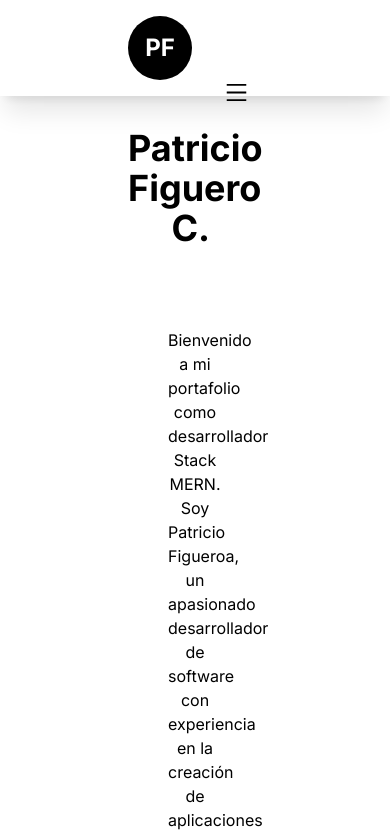
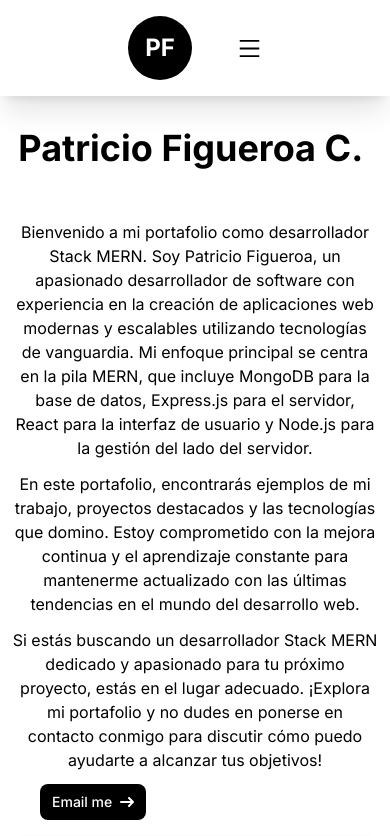
Before and after one commit to Patriciof02/portafolio-next, a Next.js app: page /about in a window 390 px wide. Shown: the top 836 px of the page. Built offline with nearby package versions, Linux system fonts and the light colour scheme.

Commit message:
mejora de responsive en dispositivos moviles

```diff
--- a/src/app/about/page.jsx
+++ b/src/app/about/page.jsx
@@ -3,15 +3,22 @@ import React from 'react'
 
 const page = () => {
   return (
-    <div className='  p-32  w-full h-full  ' >
-      <AnimatedText className="text-4xl mb-10" text={'Patricio Figueroa C.'}/>
+    <div className='  md:p-32  w-full h-full  ' >
+      <AnimatedText className="pt-32 text-4xl mb-10" text={'Patricio Figueroa C.'}/>
 
-     <p className='m-10 text-center '>Bienvenido a mi portafolio como desarrollador Stack MERN. Soy Patricio Figueroa, un apasionado desarrollador de software con experiencia en la creación de aplicaciones web modernas y escalables utilizando tecnologías de vanguardia. Mi enfoque principal se centra en la pila MERN, que incluye MongoDB para la base de datos, Express.js para el servidor, React para la interfaz de usuario y Node.js para la gestión del lado del servidor.
+     <p className='m-3 md:m-10 text-center '>Bienvenido a mi portafolio como desarrollador Stack MERN. Soy Patricio Figueroa, un apasionado desarrollador de software con experiencia en la creación de aplicaciones web modernas y escalables utilizando tecnologías de vanguardia. Mi enfoque principal se centra en la pila MERN, que incluye MongoDB para la base de datos, Express.js para el servidor, React para la interfaz de usuario y Node.js para la gestión del lado del servidor.
      </p>
-     <p className='m-10 text-center'>En este portafolio, encontrarás ejemplos de mi trabajo, proyectos destacados y las tecnologías que domino. Estoy comprometido con la mejora continua y el aprendizaje constante para mantenerme actualizado con las últimas tendencias en el mundo del desarrollo web.
+     <p className='m-3 md:m-10 text-center'>En este portafolio, encontrarás ejemplos de mi trabajo, proyectos destacados y las tecnologías que domino. Estoy comprometido con la mejora continua y el aprendizaje constante para mantenerme actualizado con las últimas tendencias en el mundo del desarrollo web.
      </p>
-     <p className='m-10 text-center'>Si estás buscando un desarrollador Stack MERN dedicado y apasionado para tu próximo proyecto, estás en el lugar adecuado. ¡Explora mi portafolio y no dudes en ponerse en contacto conmigo para discutir cómo puedo ayudarte a alcanzar tus objetivos!
+     <p className='m-3 md:m-10 text-center'>Si estás buscando un desarrollador Stack MERN dedicado y apasionado para tu próximo proyecto, estás en el lugar adecuado. ¡Explora mi portafolio y no dudes en ponerse en contacto conmigo para discutir cómo puedo ayudarte a alcanzar tus objetivos!
      </p>
+
+     <a href='mailto:pato.figue@gmail.com?cc=, , &bcc=&subject=Confirmación cita &body=Estoy buscando un desarrollador web de tus características de ser posible programemos una cita para discutirlo.' target={'_blank'} className='mx-10 inline-flex items-center px-3 py-2 text-sm font-medium text-center  text-white bg-black rounded-lg hover:bg-grey focus:ring-4 focus:outline-none focus:ring-white-300 dark:bg-black-600 dark:hover:bg-blue-700 dark:focus:ring-white-800'>
+            Email me
+             <svg className='w-3.5 h-3.5 ml-2' aria-hidden='true' xmlns='http://www.w3.org/2000/sv' fill='none' viewBox='0 0 14 10'>
+                <path stroke='currentColor' stroke-linecap='round' stroke-linejoin='round' stroke-width='2' d='M1 5h12m0 0L9 1m4 4L9 9'/>
+            </svg>
+        </a>
     </div>
   )
 }
--- a/src/app/page.js
+++ b/src/app/page.js
@@ -10,13 +10,13 @@ import { AnimatedImage } from '@/components/AnimatedImage'
 export default function Home() {
   return (
     <>
-    <div className=' w-full h-full pt-32 px-20  md:p-32 flex justify-center'>
+    <div className=' w-full h-full pt-32 px-5  md:p-32 flex justify-center'>
     <main className=' flex-column md:flex items-center md:justify-between justify-center h-full w-full gap-4'>
 
     <AnimatedImage src='https://res.cloudinary.com/dfa2pjwt4/image/upload/v1695485140/sketchme_qnjxjk.jpg' alt='imagen jumbotron' width={500} height={500} className='flex rounded'/>
 
 
-      <div className='md:w-1/2 p-10'>
+      <div className='md:w-1/2 '>
           <AnimatedText text={'Mejorando experiencias con código'}/>
           <p className='my-4 font-medium text-base text-center'>Mi viaje en el mundo del desarrollo web es una búsqueda constante de inspiración. Cada proyecto es una oportunidad para fusionar creatividad y tecnología, dando vida a experiencias digitales impactantes. Explora mi portafolio y únete a este viaje de innovación y diseño.</p>
           <Link href="/assets/docs/cv.pdf" className='flex items-center justify-center bg-slate-900 text-slate-100 p2 rounded-lg text.lg hover:bg-slate-100 hover:text-slate-900 ' target={'_blank'} download={true} >Curriculum</Link>
--- a/src/app/proyects/page.jsx
+++ b/src/app/proyects/page.jsx
@@ -6,7 +6,7 @@ export const metadata = {
 
 const page = () => {
   return (
-    <div className='flex gap-5 justify-center flex-wrap p-32'>
+    <div className='mx-3 pt-32 flex gap-5 justify-center flex-wrap md:p-32'>
 
 <div className='max-w-sm bg-white border border-gray-200 rounded-lg shadow dark:bg-gray-800 dark:border-gray-700'>
     <div className='p-5'>
--- a/src/components/NavBar.jsx
+++ b/src/components/NavBar.jsx
@@ -17,7 +17,7 @@ const NavBar = () => {
   }
   return (
 
-    <header className='fixed bg-white w-full h-24 shadow-xl px-32 py-4 font-medium flex items-center justify-between flex-wrap  '>
+    <header className='fixed bg-white w-full h-24 shadow-xl px-32 py-4 font-medium flex items-center justify-between flex  '>
 
         <nav className='flex gap-2 hidden sm:flex'>
             <Link href="/" >Home</Link>
@@ -36,7 +36,7 @@ const NavBar = () => {
             <a href='https://dribble.com' target={'_blank'}><DribbbleIcon/></a>
 
         </nav>
-        <div onClick={handleNav} className='sm:hidden cursor-pointer pl-24'>
+        <div onClick={handleNav} className='sm:hidden cursor-pointer pl-1'>
           <AiOutlineMenu size={25}/>
         </div>
         <div className={
```
